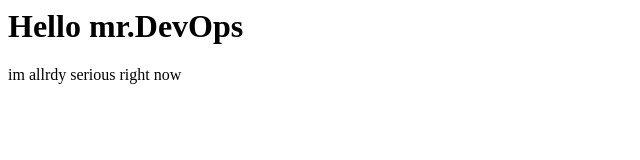
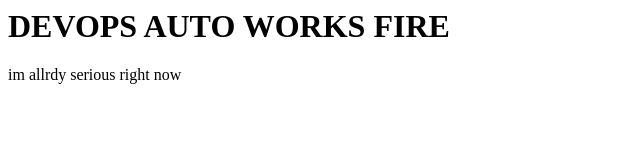
Before and after one commit to Aidarqa/mysite, a plain HTML site: page index.html in a window 1280 px wide. Shown: the whole page, without its empty margins (0-640 px from the left). Drawn offline with Linux system fonts and the light colour scheme.

Commit message:
auto deploy test

```diff
--- a/index.html
+++ b/index.html
@@ -1,2 +1,2 @@
-<h1> Hello mr.DevOps </h1>
+<h1> DEVOPS AUTO WORKS FIRE </h1>
 <p> im allrdy serious right now </p>
```
